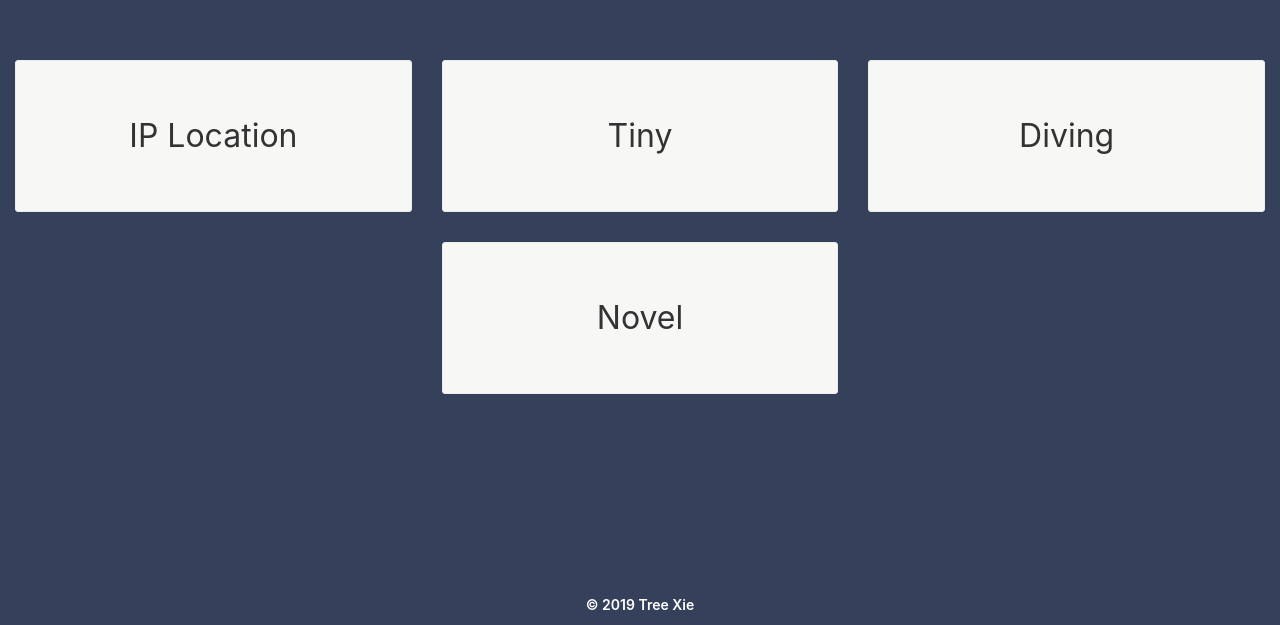
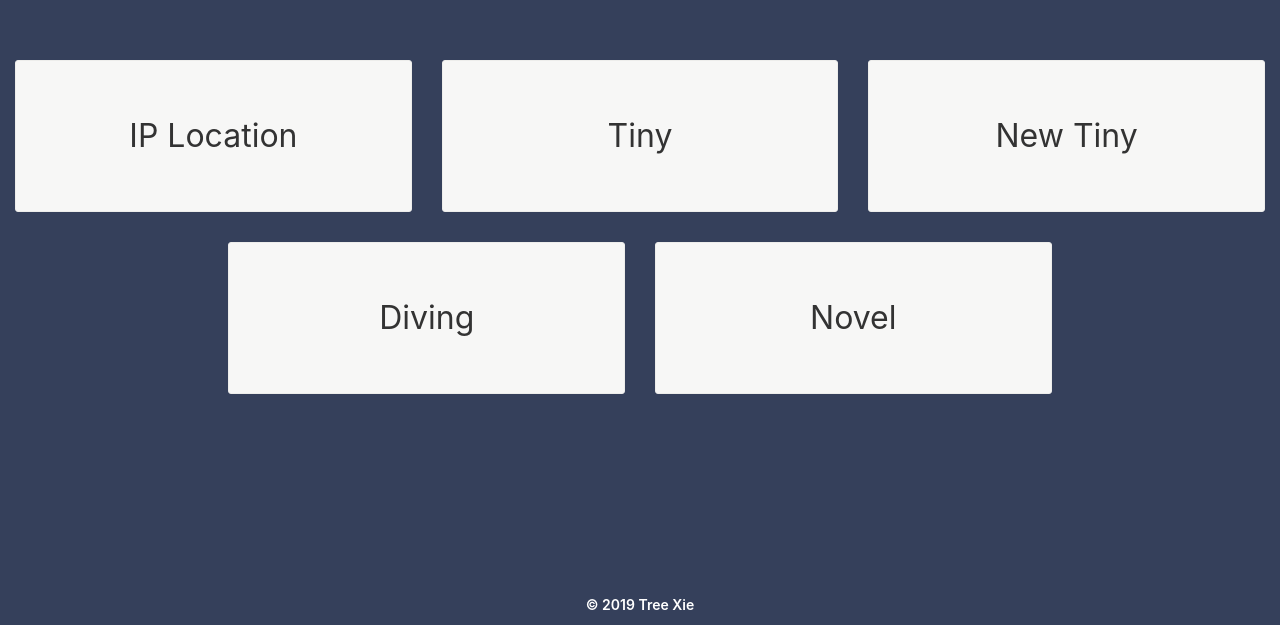
Before and after one commit to vicanso/aslant.site, a React (Create React App) app in the folder web/: page / in a window 1280 px wide. Shown: the part 175-800 px from the top of the page. Built offline with nearby package versions, Linux system fonts and the light colour scheme.

Commit message:
feat: add new tiny page

```diff
--- a/web/src/App.js
+++ b/web/src/App.js
@@ -11,6 +11,10 @@ class App extends Component {
       {
         name: "Tiny",
         url: "https://tiny.aslant.site/",
+      },
+      {
+        name: "New Tiny",
+        url: "https://tinynew.aslant.site/",
       },
       {
         name: "Diving",
```
Also changed, not shown: 1 other file (tests, documents, lock files or other folders).
